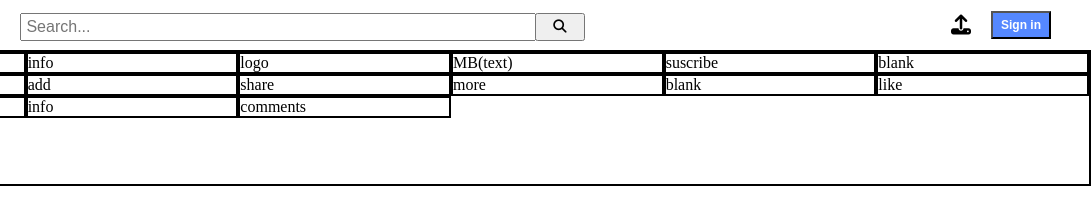
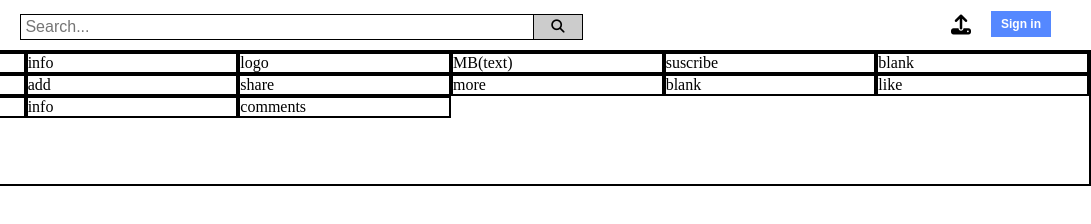
Before and after one commit to Eder-PG/Embedding-Images-and-Video-Andres-Eder, a plain HTML site: page index.html in a window 1280 px wide. Shown: the full height of the page, 189-1280 px from the left. Drawn offline with Linux system fonts and the light colour scheme.

Commit message:
finishing css for navbar

```diff
--- a/css/style.css
+++ b/css/style.css
@@ -12,6 +12,12 @@ header{
     height: 45px;
     background-color: white;
     z-index: 100;
+}
+
+.button{
+    border: 0;
+    padding: 0;
+    margin: 0;
 }
 
 #menuIcon{
@@ -36,6 +42,7 @@ header{
     height: 24px;
     width: 40%;
     font-size: 16px;
+    border: 1px #000000 solid;
 }
 
 #searchButton{
@@ -43,8 +50,10 @@ header{
     position: relative;
     left: 55px;
     top: 4px;
-    height: 28px;
+    height: 26px;
     width: 50px;
+    background: #cccccc;
+    border: 1px #000000 solid;
 }
 
 #uploadIcon{
@@ -63,8 +72,9 @@ header{
     align-self: right;
     right: 40px;
     top: 11px;
-    height: 28px;
+    height: 26px;
     background: #5588ff;
+    border: 1px #5588ff solid;
     color: white;
     width: 60px;
     font-size: 12px;
--- a/index.html
+++ b/index.html
@@ -15,8 +15,8 @@
         <i id="menuIcon" href="#" height="30px" width="30px" class="fas fa-align-justify"></i>
         <img id="youtubeIcon" href="#" src="assets/youtube-logo.png" height=27px width=120px />
         <input id="searchBar" type="text" placeholder=" Search..." />
-        <button id="searchButton" type="submit"><i class="fas fa-search"></i></button>
-        <button id="signupButton" type="submit"><strong>Sign in</strong></button>
+        <button class="button" id="searchButton" type="submit"><i class="fas fa-search"></i></button>
+        <button class="button" id="signupButton" type="submit"><strong>Sign in</strong></button>
         <i id="uploadIcon" href="" class="fas fa-upload"></i>
     </header>
     <main class="container">
```
